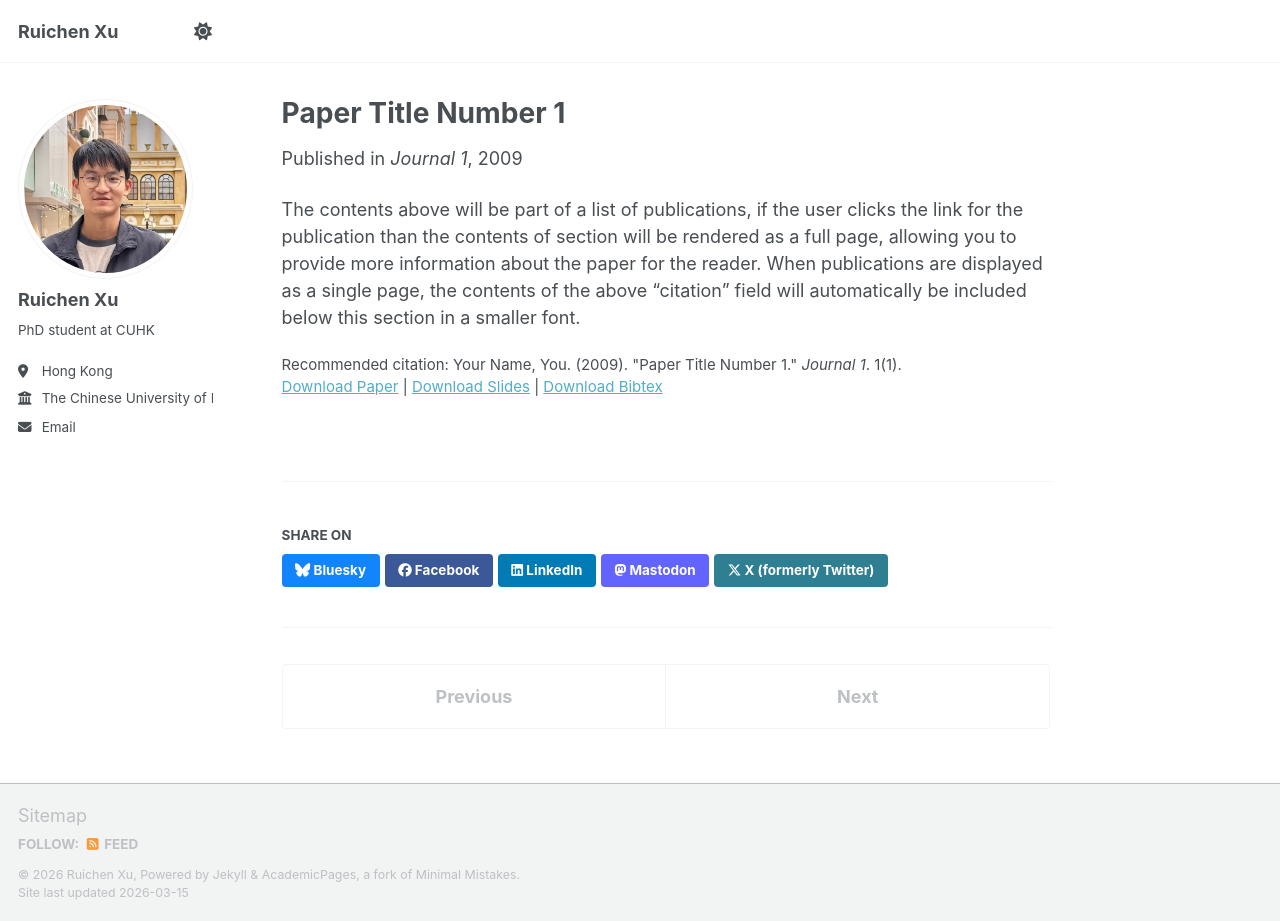
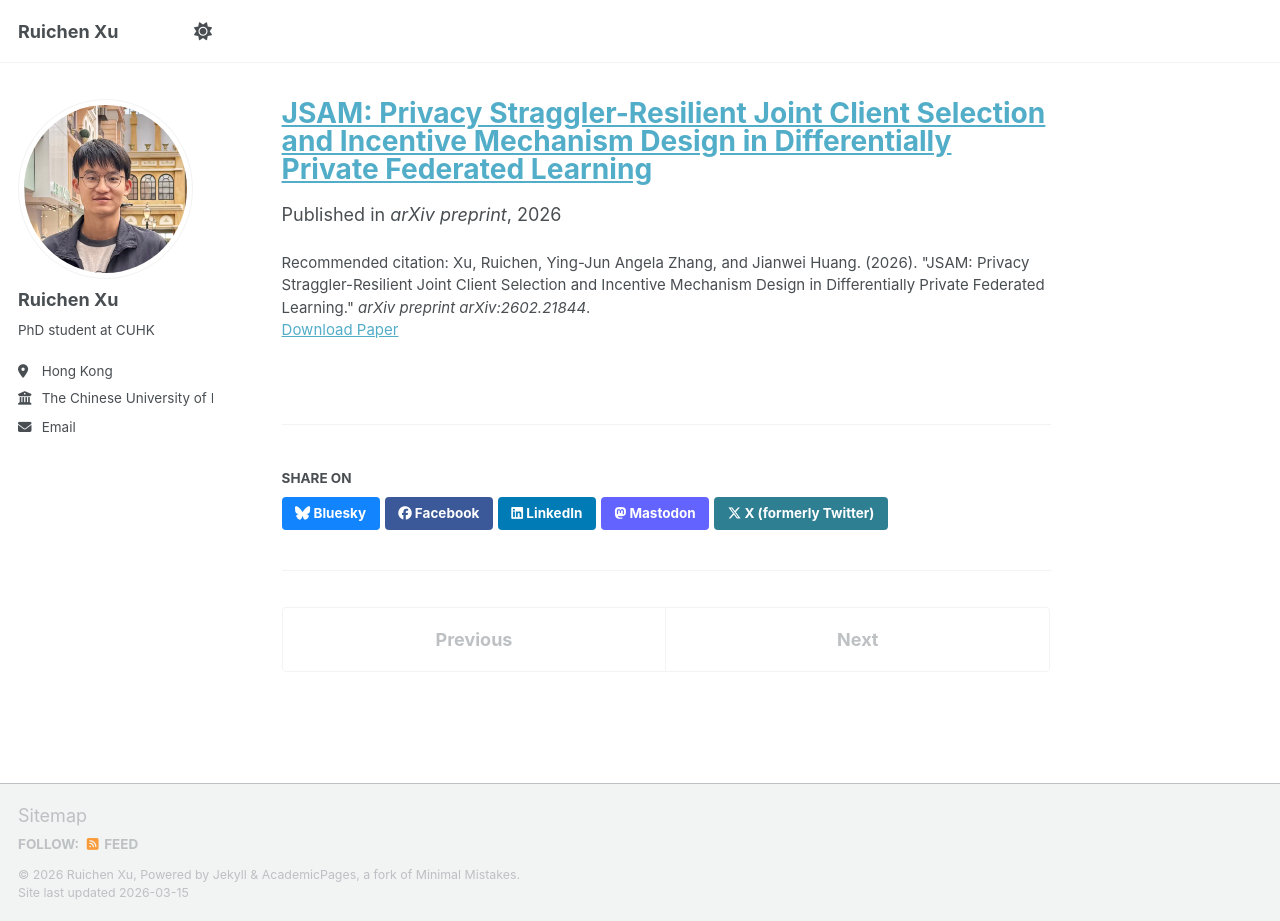
Before and after one commit to ruichenxu66/ruichenxu66.github.io, a Jekyll site: the page built from _publications/2009-10-01-paper-title-number-1.md, in a window 1280 px wide and 921 px high. Built offline with Jekyll 4.4.1, drawn with Linux system fonts in a browser that asks for light colours; a script bundle is joined from its source files by our own code; library files that are not in the unit come from our copies.

Commit message:
Update JSAM.md

```diff
--- a/_publications/2009-10-01-paper-title-number-1.md
+++ b/_publications/2009-10-01-paper-title-number-1.md
@@ -1,14 +1,10 @@
 ---
-title: "Paper Title Number 1"
+title: "<a href='https://arxiv.org/abs/2602.21844'>JSAM: Privacy Straggler-Resilient Joint Client Selection and Incentive Mechanism Design in Differentially Private Federated Learning</a>"
 collection: publications
-category: manuscripts
-permalink: /publication/2009-10-01-paper-title-number-1
-excerpt: 'This paper is about the number 1. The number 2 is left for future work.'
-date: 2009-10-01
-venue: 'Journal 1'
-slidesurl: 'https://academicpages.github.io/files/slides1.pdf'
-paperurl: 'https://academicpages.github.io/files/paper1.pdf'
-bibtexurl: 'https://academicpages.github.io/files/bibtex1.bib'
-citation: 'Your Name, You. (2009). &quot;Paper Title Number 1.&quot; <i>Journal 1</i>. 1(1).'
+permalink: /publication/2026-02-01-jsam
+excerpt: 'This paper proposes JSAM, a novel joint client selection and incentive mechanism design resilient to privacy stragglers...'
+date: 2026-02-01
+venue: 'arXiv preprint'
+paperurl: 'https://arxiv.org/abs/2602.21844'
+citation: 'Xu, Ruichen, Ying-Jun Angela Zhang, and Jianwei Huang. (2026). &quot;JSAM: Privacy Straggler-Resilient Joint Client Selection and Incentive Mechanism Design in Differentially Private Federated Learning.&quot; <i>arXiv preprint arXiv:2602.21844</i>.'
 ---
-The contents above will be part of a list of publications, if the user clicks the link for the publication than the contents of section will be rendered as a full page, allowing you to provide more information about the paper for the reader. When publications are displayed as a single page, the contents of the above "citation" field will automatically be included below this section in a smaller font.
```
